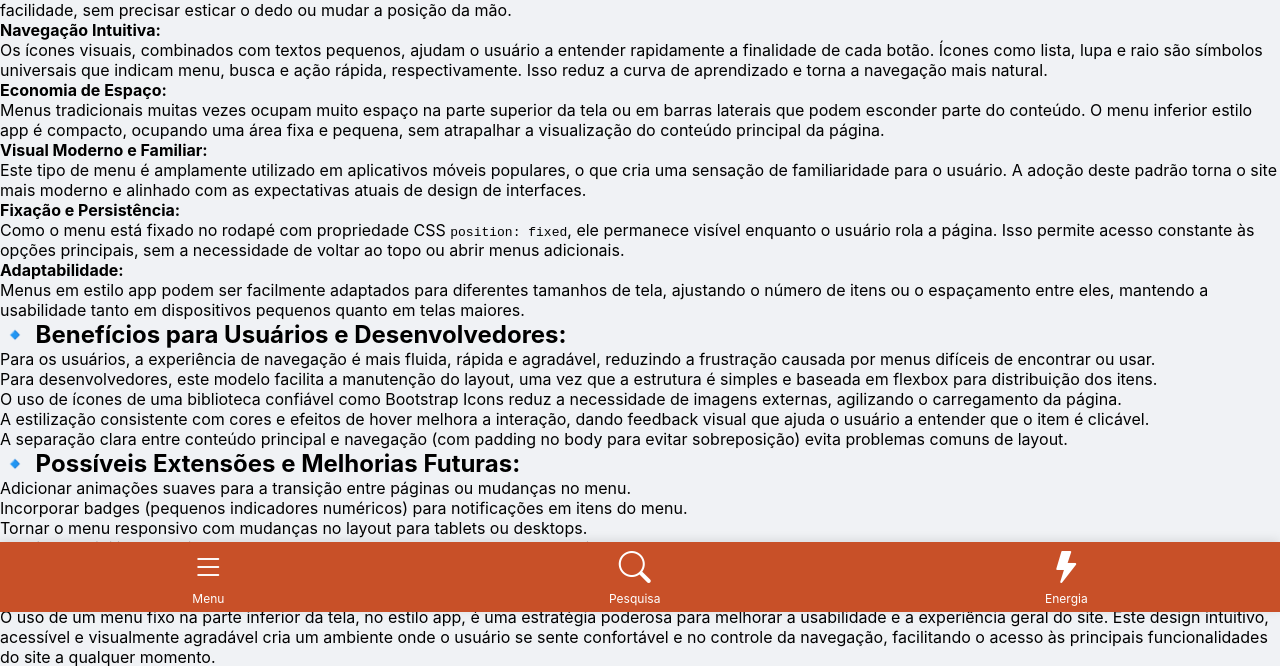
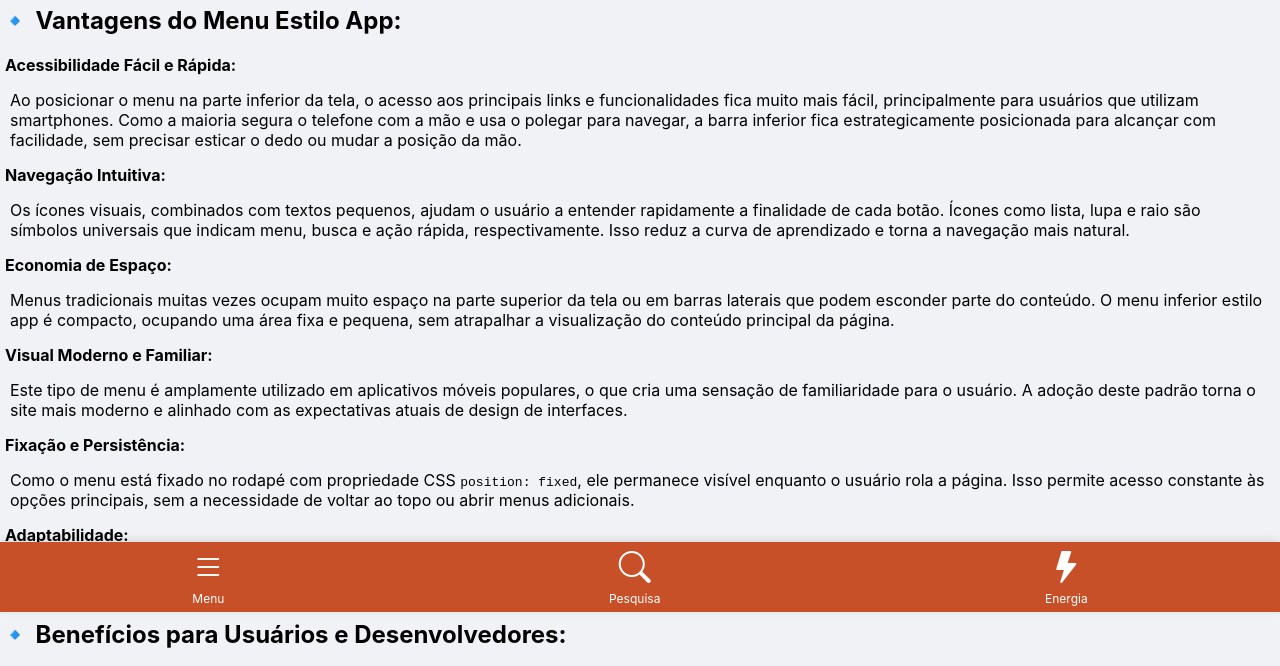
Before and after one commit to carlospaivaneto/menu-app, a plain HTML site: page index.html in a window 1280 px wide. Shown: the part 188-854 px from the top of the page. Drawn offline with nearby package versions, Linux system fonts and the light colour scheme.

Commit message:
Update styles.css

```diff
--- a/styles.css
+++ b/styles.css
@@ -59,3 +59,24 @@ body {
     font-size: 2rem; /* Tamanho maior para os ícones */
     margin-bottom: 4px; /* Espaço entre o ícone e o texto */
 }
+
+h1 {
+
+  margin: 30px 0px;
+}
+
+h2 {
+  margin-bottom: 20px;
+  margin-top: 20px;
+
+}
+
+p {
+  margin: 15px 5px;
+
+}
+
+li {
+  margin: 10px 5px;
+
+}
```
